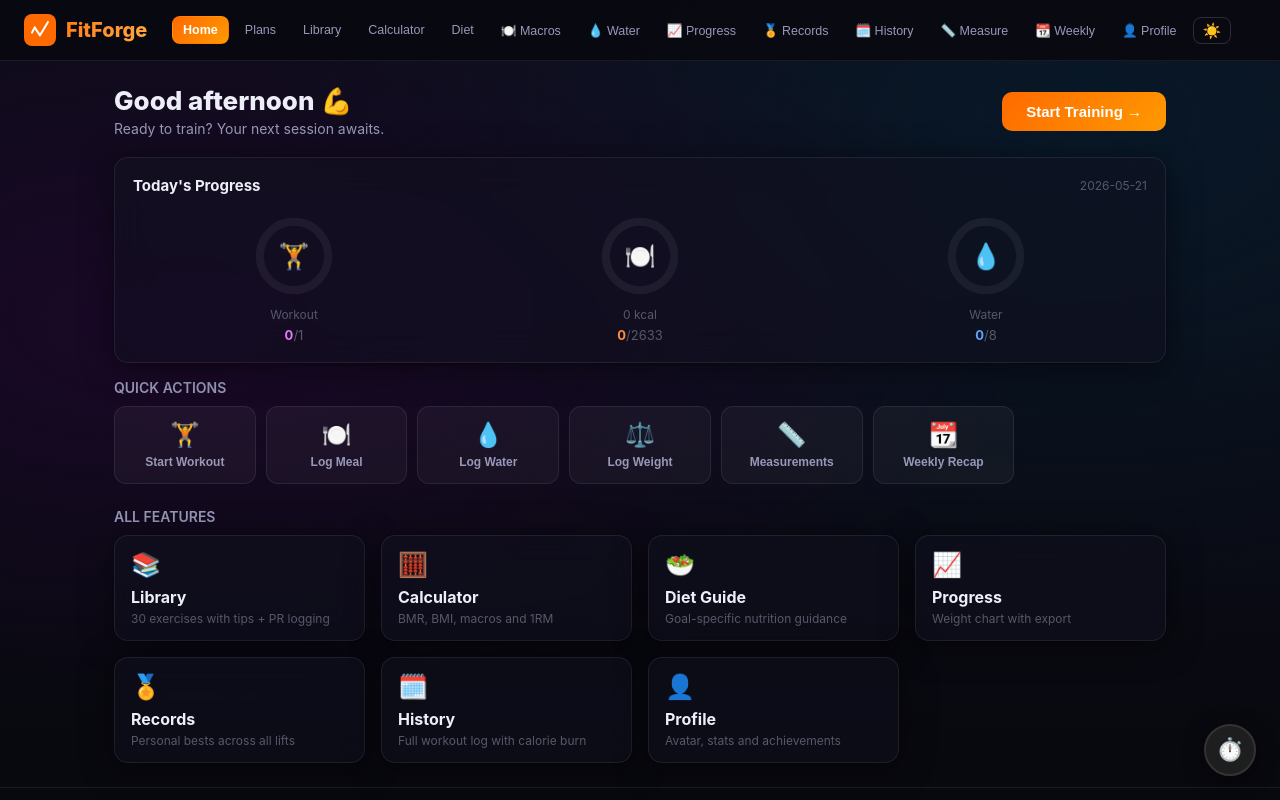
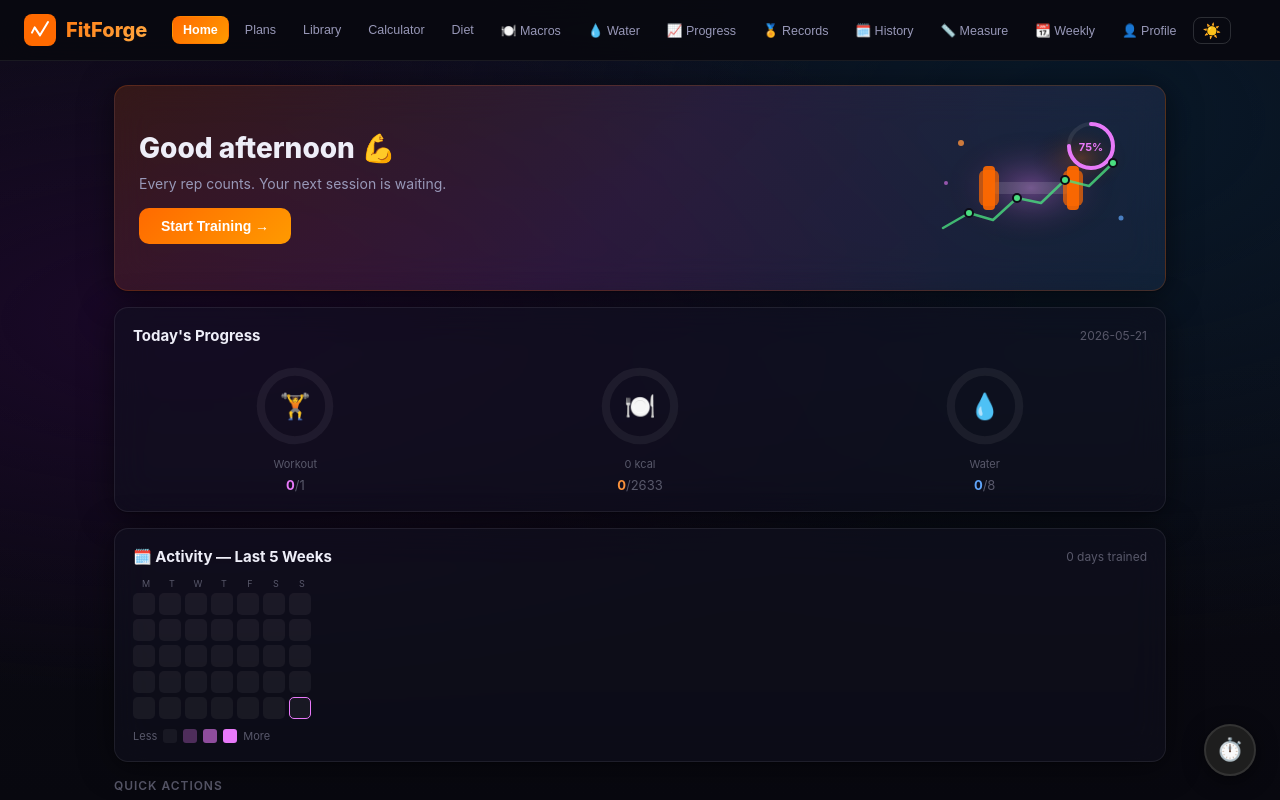
Before and after one commit to ianpils83-code/FitnessApp, a React (Vite) app: page / in a window 1280 px wide. Shown: the top 800 px of the page. Built offline with nearby package versions, Linux system fonts and the light colour scheme; the HTML template or start-up script is replaced by a standard one.

Commit message:
Add hero illustration, activity heatmap, and weight sparkline to home dashboard

```diff
--- a/src/pages/Home.jsx
+++ b/src/pages/Home.jsx
@@ -1,10 +1,9 @@
 import React from 'react'
 
 const ls = (k, fb) => { try { const v = localStorage.getItem(k); return v !== null ? JSON.parse(v) : fb } catch { return fb } }
-const today = () => new Date().toISOString().slice(0, 10)
+const today   = () => new Date().toISOString().slice(0, 10)
 const daysAgo = (n) => new Date(Date.now() - n * 86400000).toISOString().slice(0, 10)
 
-// ── Streak ─────────────────────────────────────────────────────
 const calcStreak = (entries) => {
   if (!entries.length) return 0
   const dates = [...new Set(entries.map(e => e.date))].sort().reverse()
@@ -18,22 +17,19 @@ const calcStreak = (entries) => {
   return streak
 }
 
-// ── SVG progress ring ──────────────────────────────────────────
-function Ring({ value, max, color, label, emoji, size = 90 }) {
+// ── SVG Progress Ring ──────────────────────────────────────────
+function Ring({ value, max, color, emoji, label, size = 90 }) {
   const R    = size * 0.38
   const CIRC = 2 * Math.PI * R
   const pct  = Math.min(value / Math.max(max, 1), 1)
   const off  = CIRC * (1 - pct)
-
   return (
     <div style={{ display: 'flex', flexDirection: 'column', alignItems: 'center', gap: 6 }}>
       <div style={{ position: 'relative', width: size, height: size }}>
         <svg width={size} height={size} style={{ transform: 'rotate(-90deg)' }}>
           <circle cx={size/2} cy={size/2} r={R} fill="none" stroke="rgba(255,255,255,0.06)" strokeWidth={size*0.09} />
-          <circle
-            cx={size/2} cy={size/2} r={R} fill="none" stroke={color} strokeWidth={size*0.09}
-            strokeDasharray={CIRC} strokeDashoffset={off}
-            strokeLinecap="round"
+          <circle cx={size/2} cy={size/2} r={R} fill="none" stroke={color} strokeWidth={size*0.09}
+            strokeDasharray={CIRC} strokeDashoffset={off} strokeLinecap="round"
             style={{ transition: 'stroke-dashoffset 0.6s ease' }}
           />
         </svg>
@@ -41,38 +37,200 @@ function Ring({ value, max, color, label, emoji, size = 90 }) {
           <div style={{ fontSize: size * 0.28 }}>{emoji}</div>
         </div>
       </div>
-      <div style={{ fontSize: 12, color: 'var(--c-subtle)', textAlign: 'center' }}>{label}</div>
-      <div style={{ fontSize: 13, fontWeight: 700, color, textAlign: 'center', lineHeight: 1.2 }}>
+      <div style={{ fontSize: 11, color: 'var(--c-subtle)', textAlign: 'center' }}>{label}</div>
+      <div style={{ fontSize: 13, fontWeight: 700, color, textAlign: 'center' }}>
         {value}<span style={{ color: 'var(--c-subtle)', fontWeight: 400 }}>/{max}</span>
       </div>
     </div>
   )
 }
 
+// ── Activity Heatmap (35 days) ─────────────────────────────────
+function Heatmap({ history }) {
+  const workoutDates = new Set(history.map(e => e.date))
+  const countByDate  = {}
+  for (const e of history) countByDate[e.date] = (countByDate[e.date] || 0) + 1
+
+  const todayStr = today()
+  const DAYS = 35
+  const cells = Array.from({ length: DAYS }, (_, i) => {
+    const d = daysAgo(DAYS - 1 - i)
+    return { date: d, count: countByDate[d] || 0, isToday: d === todayStr }
+  })
+
+  const DAY_LABELS = ['M','T','W','T','F','S','S']
+  // Which col is today? (0=Mon…6=Sun)
+  const todayDow = (new Date().getDay() + 6) % 7  // convert Sun=0 to Mon=0
+
+  const color = (count) => {
+    if (count === 0) return 'rgba(255,255,255,0.05)'
+    if (count === 1) return 'rgba(232,121,249,0.45)'
+    return '#e879f9'
+  }
+
+  return (
+    <div className="card" style={{ marginBottom: 16 }}>
+      <div style={{ display: 'flex', justifyContent: 'space-between', alignItems: 'center', marginBottom: 12 }}>
+        <div style={{ fontWeight: 700, fontSize: 15 }}>🗓️ Activity — Last 5 Weeks</div>
+        <div style={{ fontSize: 12, color: 'var(--c-subtle)' }}>
+          {workoutDates.size} day{workoutDates.size !== 1 ? 's' : ''} trained
+        </div>
+      </div>
+
+      {/* Day-of-week labels */}
+      <div style={{ display: 'flex', gap: 4, marginBottom: 4, paddingLeft: 2 }}>
+        {DAY_LABELS.map((d, i) => (
+          <div key={i} style={{ width: 22, fontSize: 9, color: 'var(--c-subtle)', textAlign: 'center' }}>{d}</div>
+        ))}
+      </div>
+
+      {/* Grid: 5 rows × 7 cols */}
+      <div style={{ display: 'flex', flexDirection: 'column', gap: 4 }}>
+        {Array.from({ length: 5 }, (_, row) => (
+          <div key={row} style={{ display: 'flex', gap: 4 }}>
+            {Array.from({ length: 7 }, (_, col) => {
+              const idx  = row * 7 + col
+              const cell = cells[idx]
+              return (
+                <div
+                  key={col}
+                  title={cell ? `${cell.date}${cell.count ? ` — ${cell.count} workout${cell.count > 1 ? 's' : ''}` : ''}` : ''}
+                  style={{
+                    width: 22, height: 22, borderRadius: 5,
+                    background: cell ? color(cell.count) : 'rgba(255,255,255,0.04)',
+                    border: cell?.isToday ? '1.5px solid #e879f9' : '1.5px solid transparent',
+                    transition: 'background 0.2s',
+                    cursor: 'default',
+                  }}
+                />
+              )
+            })}
+          </div>
+        ))}
+      </div>
+
+      {/* Legend */}
+      <div style={{ display: 'flex', alignItems: 'center', gap: 6, marginTop: 10 }}>
+        <span style={{ color: 'var(--c-subtle)', fontSize: 11 }}>Less</span>
+        {['rgba(255,255,255,0.05)', 'rgba(232,121,249,0.3)', 'rgba(232,121,249,0.6)', '#e879f9'].map((c, i) => (
+          <div key={i} style={{ width: 14, height: 14, borderRadius: 3, background: c }} />
+        ))}
+        <span style={{ color: 'var(--c-subtle)', fontSize: 11 }}>More</span>
+      </div>
+    </div>
+  )
+}
+
+// ── Hero illustration SVG ──────────────────────────────────────
+function HeroArt() {
+  return (
+    <svg width="220" height="160" viewBox="0 0 220 160" fill="none" xmlns="http://www.w3.org/2000/svg" style={{ flexShrink: 0 }}>
+      {/* Glow blobs */}
+      <ellipse cx="110" cy="80" rx="90" ry="60" fill="url(#blob1)" opacity="0.35" />
+      <ellipse cx="160" cy="50" rx="50" ry="35" fill="url(#blob2)" opacity="0.25" />
+
+      {/* Dumbbell */}
+      <rect x="70" y="74" width="80" height="12" rx="6" fill="rgba(255,255,255,0.12)" />
+      <rect x="58" y="62" width="20" height="36" rx="6" fill="rgba(255,106,0,0.7)" />
+      <rect x="62" y="58" width="12" height="44" rx="4" fill="rgba(255,106,0,0.9)" />
+      <rect x="142" y="62" width="20" height="36" rx="6" fill="rgba(255,106,0,0.7)" />
+      <rect x="146" y="58" width="12" height="44" rx="4" fill="rgba(255,106,0,0.9)" />
+
+      {/* Progress arc */}
+      <circle cx="170" cy="38" r="22" stroke="rgba(255,255,255,0.08)" strokeWidth="4" fill="none" />
+      <circle cx="170" cy="38" r="22" stroke="#e879f9" strokeWidth="4" fill="none"
+        strokeDasharray="138" strokeDashoffset="35" strokeLinecap="round"
+        style={{ transformOrigin: '170px 38px', transform: 'rotate(-90deg)' }}
+      />
+      <text x="170" y="43" textAnchor="middle" fill="#e879f9" fontSize="11" fontWeight="700">75%</text>
+
+      {/* Chart line */}
+      <polyline points="22,120 48,105 72,112 96,90 120,95 144,72 168,78 192,55"
+        stroke="#4ade80" strokeWidth="2.5" fill="none" strokeLinecap="round" strokeLinejoin="round" opacity="0.8"
+      />
+      {/* Chart dots */}
+      {[[48,105],[96,90],[144,72],[192,55]].map(([x,y],i) => (
+        <circle key={i} cx={x} cy={y} r="4" fill="#4ade80" stroke="#0d0d18" strokeWidth="2" />
+      ))}
+
+      {/* Sparkle stars */}
+      <circle cx="40" cy="35" r="3" fill="#fb923c" opacity="0.8" />
+      <circle cx="200" cy="110" r="2.5" fill="#60a5fa" opacity="0.7" />
+      <circle cx="25" cy="75" r="2" fill="#e879f9" opacity="0.6" />
+
+      <defs>
+        <radialGradient id="blob1" cx="50%" cy="50%" r="50%">
+          <stop offset="0%" stopColor="#e879f9" />
+          <stop offset="100%" stopColor="transparent" />
+        </radialGradient>
+        <radialGradient id="blob2" cx="50%" cy="50%" r="50%">
+          <stop offset="0%" stopColor="#ff6a00" />
+          <stop offset="100%" stopColor="transparent" />
+        </radialGradient>
+      </defs>
+    </svg>
+  )
+}
+
+// ── Mini weight sparkline ──────────────────────────────────────
+function WeightSparkline({ progress }) {
+  if (progress.length < 2) return null
+  const last7 = progress.slice(-7)
+  const vals  = last7.map(e => e.weight)
+  const min   = Math.min(...vals), max = Math.max(...vals)
+  const range = max - min || 1
+  const W = 120, H = 36, PAD = 4
+
+  const pts = last7.map((e, i) => {
+    const x = PAD + (i / (last7.length - 1)) * (W - PAD * 2)
+    const y = H - PAD - ((e.weight - min) / range) * (H - PAD * 2)
+    return `${x},${y}`
+  }).join(' ')
+
+  const first = vals[0], last = vals[vals.length - 1]
+  const up = last > first
+
+  return (
+    <div style={{ display: 'flex', alignItems: 'center', gap: 10 }}>
+      <svg width={W} height={H} style={{ overflow: 'visible' }}>
+        <polyline points={pts} fill="none" stroke={up ? '#fb923c' : '#4ade80'} strokeWidth="2" strokeLinecap="round" strokeLinejoin="round" />
+        <circle cx={pts.split(' ').at(-1).split(',')[0]} cy={pts.split(' ').at(-1).split(',')[1]} r="3.5" fill={up ? '#fb923c' : '#4ade80'} />
+      </svg>
+      <div>
+        <div style={{ fontSize: 18, fontWeight: 800, color: up ? '#fb923c' : '#4ade80' }}>{last} kg</div>
+        <div style={{ fontSize: 11, color: 'var(--c-subtle)' }}>
+          {up ? '▲' : '▼'} {Math.abs(last - first).toFixed(1)} kg (7d)
+        </div>
+      </div>
+    </div>
+  )
+}
+
+// ── Main ───────────────────────────────────────────────────────
 export default function Home({ setPage }) {
   const history  = ls('ff_history',  [])
+  const progress = ls('ff_progress', [])
   const streak   = calcStreak(history)
   const last     = [...history].sort((a, b) => b.date.localeCompare(a.date))[0] || null
   const total    = history.length
   const todayStr = today()
 
-  // Today's workout done?
   const trainedToday = history.some(e => e.date === todayStr)
 
-  // Today's calories
-  const foodLog   = ls('ff_food_log', {})
-  const todayFood = foodLog[todayStr] || []
-  const kcalToday = Math.round(todayFood.reduce((s, i) => s + (i.protein * 4 + i.carbs * 4 + i.fat * 9), 0))
+  // Calories
+  const foodLog    = ls('ff_food_log', {})
+  const todayFood  = foodLog[todayStr] || []
+  const kcalToday  = Math.round(todayFood.reduce((s, i) => s + (i.protein * 4 + i.carbs * 4 + i.fat * 9), 0))
   const kcalTarget = (() => {
-    const w = ls('ff_weight', 75), h = ls('ff_height', 175), a = ls('ff_age', 30)
-    const s = ls('ff_sex', 'male'), act = ls('ff_activity', 1.55), g = ls('ff_goal', 'maintain')
-    const bmr = s === 'male' ? 10*w + 6.25*h - 5*a + 5 : 10*w + 6.25*h - 5*a - 161
+    const w = ls('ff_weight',75), h = ls('ff_height',175), a = ls('ff_age',30)
+    const s = ls('ff_sex','male'), act = ls('ff_activity',1.55), g = ls('ff_goal','maintain')
+    const bmr = s === 'male' ? 10*w+6.25*h-5*a+5 : 10*w+6.25*h-5*a-161
     const maint = Math.round(bmr * act)
-    return g === 'lose' ? maint - 500 : g === 'gain' ? maint + 300 : maint
+    return g === 'lose' ? maint-500 : g === 'gain' ? maint+300 : maint
   })()
 
-  // Today's water
-  const waterLog  = ls('ff_water_log', {})
+  // Water
+  const waterLog   = ls('ff_water_log', {})
   const waterToday = waterLog[todayStr] || 0
   const waterGoal  = parseInt(localStorage.getItem('ff_water_goal') || '8')
 
@@ -80,87 +238,80 @@ export default function Home({ setPage }) {
   const name   = ls('ff_profile_name',  '')
   const avatar = ls('ff_profile_emoji', '💪')
 
-  const hour = new Date().getHours()
+  const hour     = new Date().getHours()
   const greeting = hour < 12 ? 'Good morning' : hour < 17 ? 'Good afternoon' : 'Good evening'
-
   const streakEmoji = streak >= 14 ? '🏆' : streak >= 7 ? '🔥' : streak >= 3 ? '⚡' : '✅'
 
   return (
     <section>
 
-      {/* ── Greeting ── */}
-      <div style={{ display: 'flex', alignItems: 'center', justifyContent: 'space-between', flexWrap: 'wrap', gap: 12, marginBottom: 20 }}>
+      {/* ── Hero banner ── */}
+      <div className="card" style={{
+        marginBottom: 16,
+        background: 'linear-gradient(135deg, rgba(255,106,0,0.15) 0%, rgba(232,121,249,0.12) 50%, rgba(96,165,250,0.1) 100%)',
+        border: '1px solid rgba(255,106,0,0.2)',
+        display: 'flex', alignItems: 'center', justifyContent: 'space-between',
+        gap: 16, overflow: 'hidden', padding: '22px 24px',
+      }}>
         <div>
-          <h1 style={{ fontSize: 26, fontWeight: 800, margin: 0 }}>
+          <h1 style={{ fontSize: 28, fontWeight: 800, margin: 0, lineHeight: 1.2 }}>
             {greeting}{name ? `, ${name}` : ''} {avatar}
           </h1>
-          <p style={{ color: 'var(--c-muted)', marginTop: 4, fontSize: 14 }}>
-            {trainedToday ? '🎉 You trained today — keep the streak alive!' : 'Ready to train? Your next session awaits.'}
+          <p style={{ color: 'var(--c-muted)', marginTop: 8, fontSize: 14, lineHeight: 1.5, maxWidth: 340 }}>
+            {trainedToday
+              ? '🎉 You trained today — streak is alive!'
+              : 'Every rep counts. Your next session is waiting.'}
           </p>
+          <button
+            onClick={() => setPage('plans')}
+            style={{ marginTop: 14, background: 'linear-gradient(135deg,#ff6a00,#ff9a00)', border: 'none', color: '#fff', padding: '10px 22px', borderRadius: 10, fontWeight: 700, fontSize: 14, cursor: 'pointer' }}
+          >
+            Start Training →
+          </button>
         </div>
-        <button
-          onClick={() => setPage('plans')}
-          style={{ background: 'linear-gradient(135deg,#ff6a00,#ff9a00)', border: 'none', color: '#fff', padding: '11px 24px', borderRadius: 10, fontWeight: 700, fontSize: 15, cursor: 'pointer', whiteSpace: 'nowrap' }}
-        >
-          Start Training →
-        </button>
+        <HeroArt />
       </div>
 
       {/* ── Today's rings ── */}
       <div className="card" style={{ marginBottom: 16 }}>
-        <div style={{ display: 'flex', alignItems: 'center', justifyContent: 'space-between', marginBottom: 16, flexWrap: 'wrap', gap: 8 }}>
+        <div style={{ display: 'flex', justifyContent: 'space-between', alignItems: 'center', marginBottom: 16, flexWrap: 'wrap', gap: 8 }}>
           <div style={{ fontWeight: 700, fontSize: 15 }}>Today's Progress</div>
           <div style={{ color: 'var(--c-subtle)', fontSize: 12 }}>{todayStr}</div>
         </div>
-        <div style={{ display: 'flex', gap: 24, justifyContent: 'space-around', flexWrap: 'wrap' }}>
-          <Ring
-            value={trainedToday ? 1 : 0} max={1}
-            color={trainedToday ? '#4ade80' : '#e879f9'}
-            emoji={trainedToday ? '✅' : '🏋️'}
-            label="Workout"
-            size={90}
-          />
-          <Ring
-            value={kcalToday} max={kcalTarget}
-            color="#fb923c"
-            emoji="🍽️"
-            label={`${kcalToday} kcal`}
-            size={90}
-          />
-          <Ring
-            value={waterToday} max={waterGoal}
-            color="#60a5fa"
-            emoji="💧"
-            label="Water"
-            size={90}
-          />
-          {streak > 0 && (
-            <Ring
-              value={Math.min(streak, 30)} max={30}
-              color="#fb923c"
-              emoji={streakEmoji}
-              label={`${streak}-day streak`}
-              size={90}
-            />
-          )}
+        <div style={{ display: 'flex', gap: 20, justifyContent: 'space-around', flexWrap: 'wrap' }}>
+          <Ring value={trainedToday ? 1 : 0} max={1} color={trainedToday ? '#4ade80' : '#e879f9'} emoji={trainedToday ? '✅' : '🏋️'} label="Workout" />
+          <Ring value={kcalToday} max={kcalTarget} color="#fb923c" emoji="🍽️" label={`${kcalToday} kcal`} />
+          <Ring value={waterToday} max={waterGoal} color="#60a5fa" emoji="💧" label="Water" />
+          {streak > 0 && <Ring value={Math.min(streak, 30)} max={30} color="#fb923c" emoji={streakEmoji} label={`${streak}-day streak`} />}
         </div>
       </div>
 
-      {/* ── Stats row ── */}
+      {/* ── Stats + weight trend ── */}
       {total > 0 && (
         <div style={{ display: 'flex', gap: 10, marginBottom: 16, flexWrap: 'wrap' }}>
           {[
-            { label: 'Total Workouts', value: total,                         color: '#e879f9' },
-            { label: 'Current Streak', value: `${streak} ${streakEmoji}`,    color: '#fb923c' },
+            { label: 'Total Workouts', value: total,   color: '#e879f9' },
+            { label: 'Days Streak',    value: streak,   color: '#fb923c' },
             { label: 'PRs Tracked',    value: Object.keys(ls('ff_prs',{})).length, color: '#4ade80' },
           ].map(s => (
-            <div key={s.label} className="card" style={{ flex: '1 1 100px', textAlign: 'center', padding: '12px 8px' }}>
+            <div key={s.label} className="card" style={{ flex: '1 1 90px', textAlign: 'center', padding: '12px 8px' }}>
               <div style={{ color: 'var(--c-subtle)', fontSize: 11, marginBottom: 4 }}>{s.label}</div>
-              <div style={{ color: s.color, fontSize: 22, fontWeight: 800 }}>{s.value}</div>
+              <div style={{ color: s.color, fontSize: 24, fontWeight: 800 }}>{s.value}</div>
             </div>
           ))}
+          {progress.length >= 2 && (
+            <div className="card" style={{ flex: '1 1 160px', padding: '12px 14px', display: 'flex', alignItems: 'center' }}>
+              <div>
+                <div style={{ color: 'var(--c-subtle)', fontSize: 11, marginBottom: 8 }}>Weight Trend (7d)</div>
+                <WeightSparkline progress={progress} />
+              </div>
+            </div>
+          )}
         </div>
       )}
+
+      {/* ── Activity heatmap ── */}
+      <Heatmap history={history} />
 
       {/* ── Last workout ── */}
       {last && (
@@ -171,34 +322,26 @@ export default function Home({ setPage }) {
             <span style={{ color: 'var(--c-muted)', fontSize: 13, fontWeight: 600 }}>{last.dayLabel}</span>
             <span style={{ color: 'var(--c-subtle)', fontSize: 12 }}> · {last.date}</span>
           </div>
-          <button onClick={() => setPage('history')} style={{ background: 'none', border: 'none', color: '#e879f9', fontSize: 12, cursor: 'pointer' }}>
-            View history →
-          </button>
+          <button onClick={() => setPage('history')} style={{ background: 'none', border: 'none', color: '#e879f9', fontSize: 12, cursor: 'pointer' }}>View history →</button>
         </div>
       )}
 
       {/* ── Quick actions ── */}
-      <h3 style={{ marginBottom: 10, color: 'var(--c-muted)', fontWeight: 600, fontSize: 14 }}>QUICK ACTIONS</h3>
-      <div style={{ display: 'grid', gridTemplateColumns: 'repeat(auto-fill, minmax(140px,1fr))', gap: 10, marginBottom: 24 }}>
+      <h3 style={{ marginBottom: 10, color: 'var(--c-subtle)', fontWeight: 600, fontSize: 12, letterSpacing: '0.08em' }}>QUICK ACTIONS</h3>
+      <div style={{ display: 'grid', gridTemplateColumns: 'repeat(auto-fill, minmax(130px,1fr))', gap: 10, marginBottom: 24 }}>
         {[
-          { emoji: '🏋️', label: 'Start Workout', page: 'plans',    color: '#e879f9' },
-          { emoji: '🍽️', label: 'Log Meal',      page: 'macros',   color: '#fb923c' },
-          { emoji: '💧', label: 'Log Water',     page: 'water',    color: '#60a5fa' },
-          { emoji: '⚖️', label: 'Log Weight',    page: 'progress', color: '#4ade80' },
+          { emoji: '🏋️', label: 'Start Workout', page: 'plans',        color: '#e879f9' },
+          { emoji: '🍽️', label: 'Log Meal',      page: 'macros',       color: '#fb923c' },
+          { emoji: '💧', label: 'Log Water',     page: 'water',        color: '#60a5fa' },
+          { emoji: '⚖️', label: 'Log Weight',    page: 'progress',     color: '#4ade80' },
           { emoji: '📏', label: 'Measurements',  page: 'measurements', color: '#f87171' },
-          { emoji: '📆', label: 'Weekly Recap',  page: 'weekly',   color: '#a78bfa' },
+          { emoji: '📆', label: 'Weekly Recap',  page: 'weekly',       color: '#a78bfa' },
         ].map(a => (
           <button
             key={a.label}
             onClick={() => setPage(a.page)}
-            style={{
-              background: 'rgba(255,255,255,0.04)', border: `1px solid rgba(255,255,255,0.08)`,
-              borderRadius: 12, padding: '14px 10px', cursor: 'pointer',
-              display: 'flex', flexDirection: 'column', alignItems: 'center', gap: 6,
-              transition: 'background 0.2s, border-color 0.2s, transform 0.15s',
-              color: 'var(--c-text)',
-            }}
-            onMouseEnter={e => { e.currentTarget.style.borderColor = a.color + '55'; e.currentTarget.style.background = a.color + '12'; e.currentTarget.style.transform = 'translateY(-2px)' }}
+            style={{ background: 'rgba(255,255,255,0.04)', border: '1px solid rgba(255,255,255,0.08)', borderRadius: 12, padding: '14px 10px', cursor: 'pointer', display: 'flex', flexDirection: 'column', alignItems: 'center', gap: 6, transition: 'background 0.2s, border-color 0.2s, transform 0.15s', color: 'var(--c-text)' }}
+            onMouseEnter={e => { e.currentTarget.style.borderColor = a.color+'55'; e.currentTarget.style.background = a.color+'12'; e.currentTarget.style.transform = 'translateY(-2px)' }}
             onMouseLeave={e => { e.currentTarget.style.borderColor = 'rgba(255,255,255,0.08)'; e.currentTarget.style.background = 'rgba(255,255,255,0.04)'; e.currentTarget.style.transform = 'translateY(0)' }}
           >
             <span style={{ fontSize: 24 }}>{a.emoji}</span>
@@ -207,8 +350,8 @@ export default function Home({ setPage }) {
         ))}
       </div>
 
-      {/* ── Everything in one place ── */}
-      <h3 style={{ marginBottom: 10, color: 'var(--c-muted)', fontWeight: 600, fontSize: 14 }}>ALL FEATURES</h3>
+      {/* ── All features ── */}
+      <h3 style={{ marginBottom: 10, color: 'var(--c-subtle)', fontWeight: 600, fontSize: 12, letterSpacing: '0.08em' }}>ALL FEATURES</h3>
       <div className="grid">
         {[
           { icon: '📚', label: 'Library',    desc: '30 exercises with tips + PR logging',  page: 'library'    },
@@ -217,14 +360,9 @@ export default function Home({ setPage }) {
           { icon: '📈', label: 'Progress',   desc: 'Weight chart with export',              page: 'progress'   },
           { icon: '🏅', label: 'Records',    desc: 'Personal bests across all lifts',       page: 'records'    },
           { icon: '🗓️', label: 'History',    desc: 'Full workout log with calorie burn',    page: 'history'    },
-          { icon: '👤', label: 'Profile',    desc: 'Avatar, stats and achievements',         page: 'profile'    },
+          { icon: '👤', label: 'Profile',    desc: 'Avatar, stats and achievement badges',  page: 'profile'    },
         ].map(f => (
-          <div
-            key={f.label}
-            className="card"
-            onClick={() => setPage(f.page)}
-            style={{ cursor: 'pointer', padding: '14px 16px' }}
-          >
+          <div key={f.label} className="card" onClick={() => setPage(f.page)} style={{ cursor: 'pointer', padding: '14px 16px' }}>
             <span style={{ fontSize: 24 }}>{f.icon}</span>
             <div style={{ fontWeight: 700, marginTop: 8, marginBottom: 4 }}>{f.label}</div>
             <div style={{ color: 'var(--c-subtle)', fontSize: 12 }}>{f.desc}</div>
```
